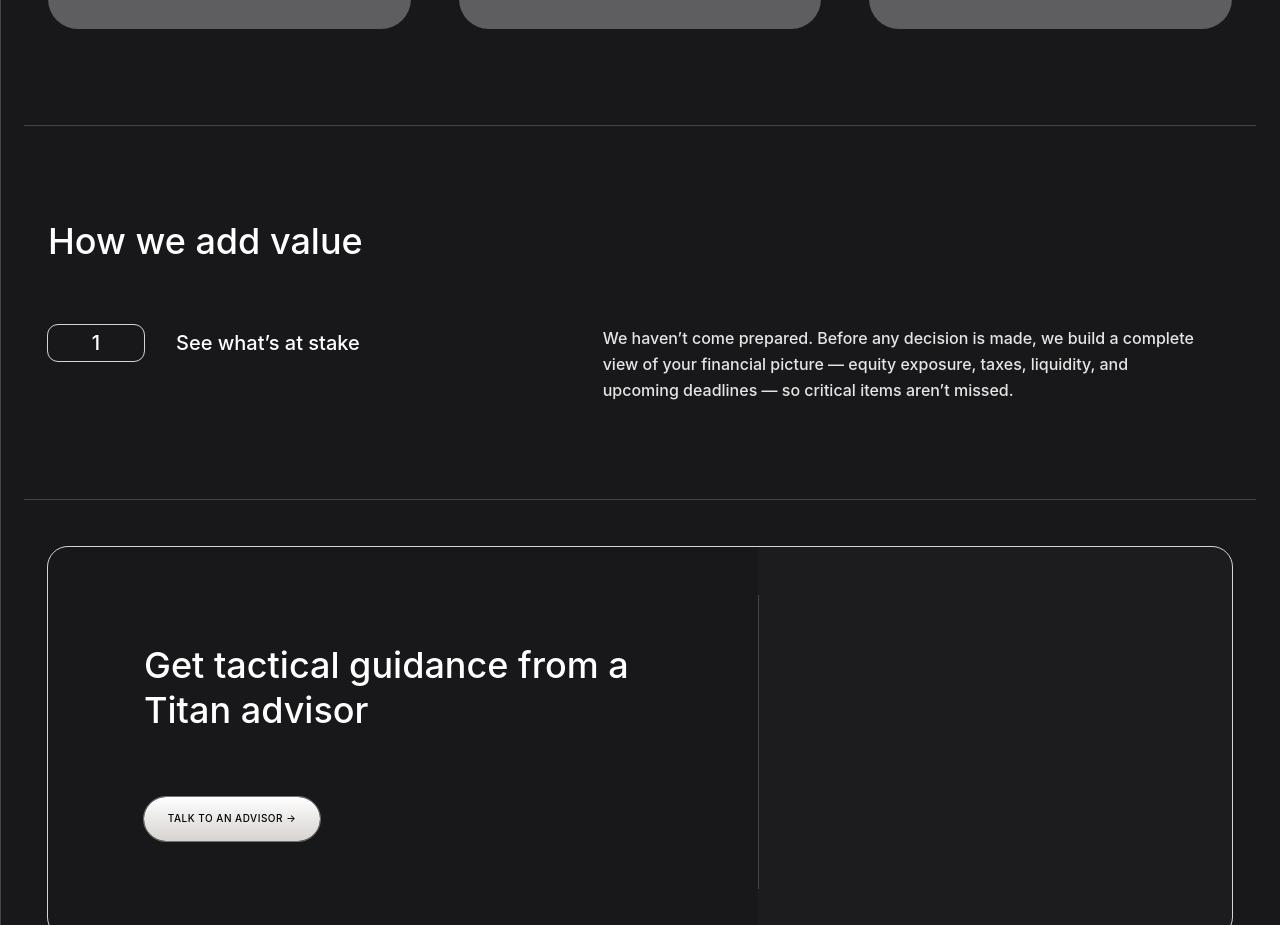
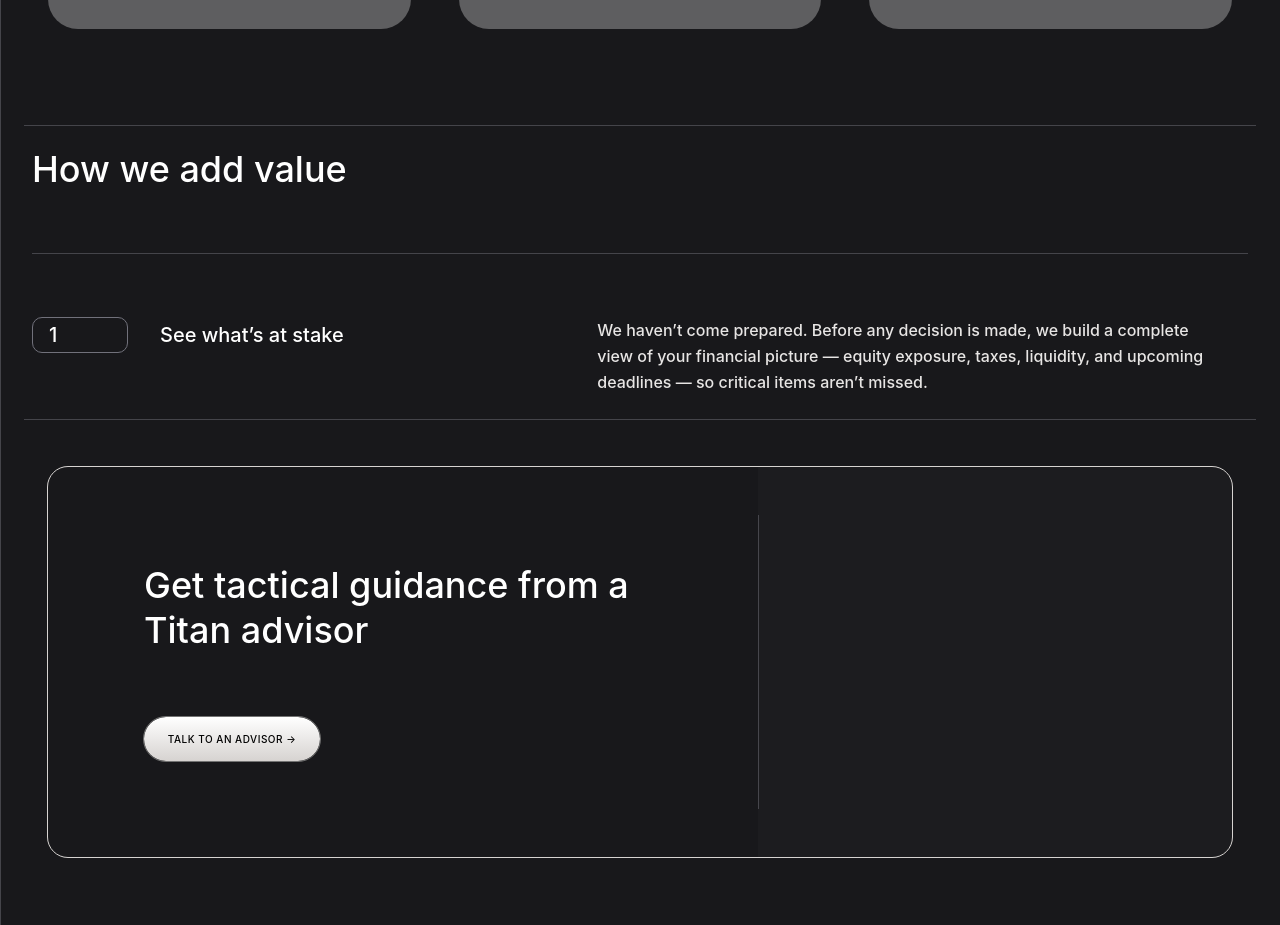
Before and after one commit to Devexhhh/SilvX-v1, a React (Vite) app: page / in a window 1280 px wide. Shown: the part 1340-2265 px from the top of the page. Built offline with nearby package versions, Linux system fonts and the light colour scheme.

Commit message:
fixed ValueSection

```diff
--- a/src/components/layout/sections/ValueSection.tsx
+++ b/src/components/layout/sections/ValueSection.tsx
@@ -1,17 +1,18 @@
-import React from "react";
-
 export default function ValueSection() {
     return (
-        <section className="px-12 py-24 space-y-16">
+        <section className="px-8 py-6 space-y-16">
 
             <h2 className="text-4xl font-medium">
                 How we add value
             </h2>
+            <div className="h-[0.2px] w-full">
+                <div className="h-full w-full bg-zinc-500/50" />
+            </div>
 
             <div className="flex flex-col md:flex-row gap-8 items-start">
 
-                <div className="w-24 h-9 flex items-center justify-center rounded-[10px] outline outline-[0.2px] outline-stone-300">
-                    <span className="text-xl font-medium">1</span>
+                <div className="w-24 h-9 flex items-center justify-start rounded-[10px] border border-zinc-500">
+                    <span className="text-xl font-medium px-4">1</span>
                 </div>
 
                 <div className="md:w-1/3">
```
